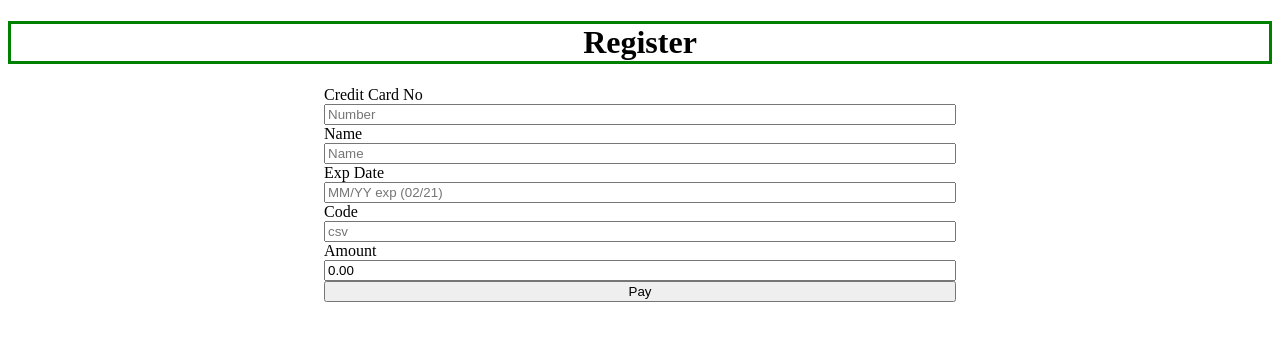
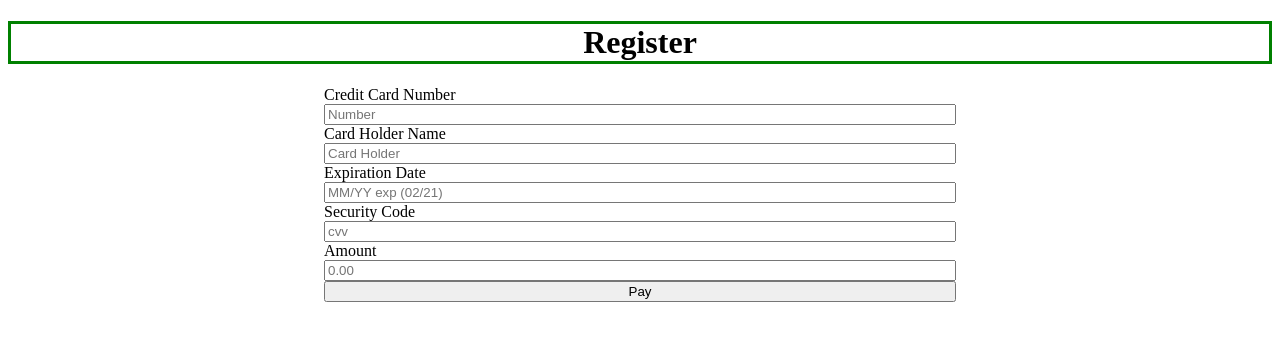
Before and after one commit to RituparnaSharma/Flask--Payment, a Flask app: page / in a window 1280 px wide. Shown: the top 341 px of the page. Run offline with Flask 2, Linux system fonts and the light colour scheme.

Commit message:
Changes with UI and make Csv optional

```diff
--- a/App.py
+++ b/App.py
@@ -19,8 +19,8 @@ def greet():
             'Amount': request.form.get("Amount")}
     print(verify.ProcessPayment(**info))
     if not verify.ProcessPayment(**info):
-        return render_template('greet.html', error_val=200)
-    elif verify.ProcessPayment(**info) is "Error500":
+        return render_template('greet.html', error_val=400)
+    elif verify.ProcessPayment(**info) == "Error500":
         return render_template('greet.html', error_val=500)
     else:
         return render_template('greet.html')
--- a/preprocess.py
+++ b/preprocess.py
@@ -79,14 +79,14 @@ class verify:
         # Check the possibility of bad input -->
         permission = False
         try:
-            for i in [CreditCardNumber, CardHolder, ExpirationDate, SecurityCode]:
+            for i in [CreditCardNumber, CardHolder, ExpirationDate]:
                 assert len(str(i)) > 0
                 assert type(i) == str
             today = datetime.datetime.strptime(datetime.date.today().strftime("%m/%y"), "%m/%y")  # current month/year
             exp_date = datetime.datetime.strptime(ExpirationDate, "%m/%y")  # provider  month/year
             assert verify.__ValidateCard(CreditCardNumber)
             assert (exp_date - today).days > 0
-            assert len(str(SecurityCode)) == 3
+            # security code optional
             assert float(Amount) > 0
             permission = True
         except:
--- a/templates/index.html
+++ b/templates/index.html
@@ -6,11 +6,11 @@
     </div>
     <div class="container">
     <form action ="/Submit" method="post">
-        Credit Card No <input type = "text" name ="CcdNo" placeholder="Number" >
-        Name <input type = "text" name ="CardHolder" placeholder="Name">
-        Exp Date<input type = "text" name ="ExpirationDate" placeholder="MM/YY exp (02/21)" >
-        Code <input type = "password" name ="SecurityCode" placeholder="csv" >
-        Amount <input type = "number" min="1" name ="Amount" step =0.01 value=0.00>
+        Credit Card Number <input type = "text" name ="CcdNo" placeholder="Number" >
+        Card Holder Name <input type = "text" name ="CardHolder" placeholder="Card Holder">
+        Expiration Date <input type = "text" name ="ExpirationDate" placeholder="MM/YY exp (02/21)" >
+        Security Code <input type = "password" name ="SecurityCode" placeholder="cvv" >
+        Amount <input type = "number" min="1" name ="Amount" step =0.01 placeholder=0.00>
 
         <input type="submit" value="Pay">
     </form>
```
Also changed, not shown: templates/greet.html (+4 -4 lines).
